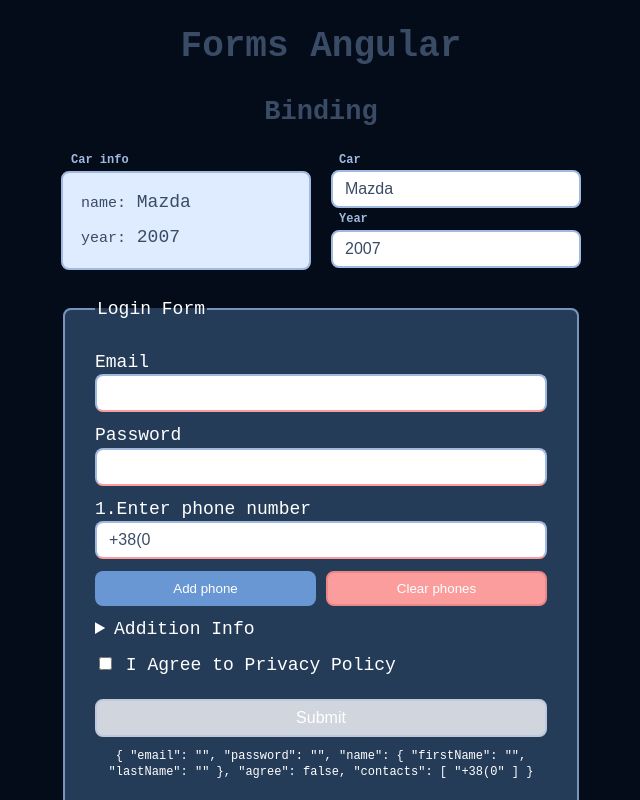
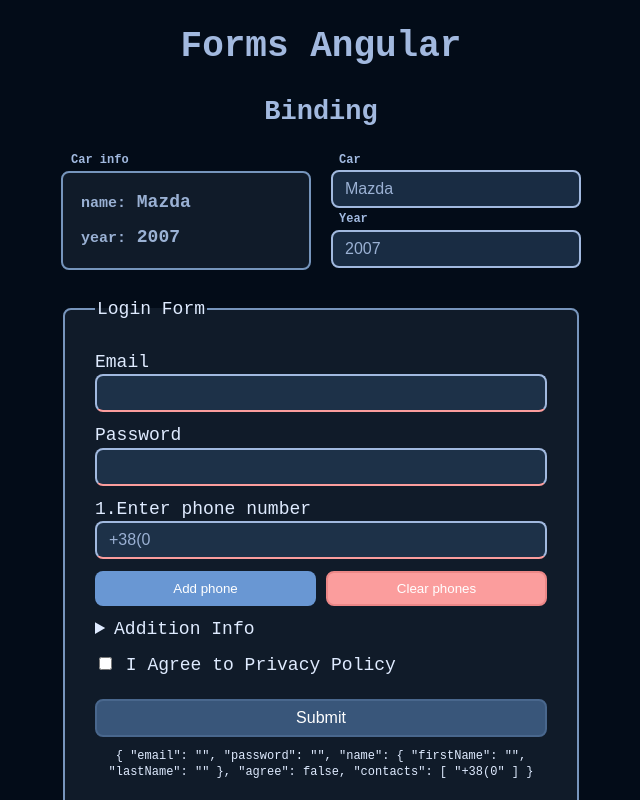
Before and after one commit to NadezhdaKuzmich/ng-forms, an Angular app: page / in a window 1280 px wide. Shown: the top 800 px of the page, without its empty margins (319-959 px from the left). Built offline with nearby package versions, Linux system fonts and the light colour scheme.

Commit message:
edit styles

```diff
--- a/src/app/components/binding/binding.component.scss
+++ b/src/app/components/binding/binding.component.scss
@@ -31,8 +31,9 @@
   flex-direction: column;
   min-width: 250px;
   height: auto;
-  background: #dfebff;
-  border: 2px solid #a2b9df;
+  font-weight: 600;
+  background: #101b29;
+  border: 2px solid #7695bc;
   border-radius: 8px;
   padding: 18px;
   gap: 12px;
--- a/src/styles.scss
+++ b/src/styles.scss
@@ -6,12 +6,13 @@ body {
   font-family: "Courier New", Courier, monospace;
   font-size: 18px;
   line-height: 1.3;
-  color: #3a4b65;
+  color: #9ab1d4;
   background: #030c18;
 }
 
 h1,
 h2 {
+  color: #a2b9df;
   text-align: center;
 }
 
@@ -32,10 +33,16 @@ p {
 input {
   width: 250px;
   font-size: 16px;
-  color: #3a4b65;
+  color: #9bb1d4;
+  background: #253c59ab;
   border: 2px solid #a1b9df;
   border-radius: 8px;
   padding: 8px 12px;
+
+  &:-webkit-autofill {
+    -webkit-box-shadow: 0 0 0 50px #253c59 inset;
+    -webkit-text-fill-color: #9bb1d4;
+  }
 }
 
 form {
@@ -46,8 +53,8 @@ form {
   fieldset {
     display: flex;
     flex-direction: column;
-    color: #fff;
-    background: #253c59;
+    color: #dfebff;
+    background: #101b29;
     border: 2px solid #7795bc;
     border-radius: 8px;
     padding: 30px 30px 40px;
@@ -106,8 +113,9 @@ form {
   }
 
   &:disabled {
-    background: #d1d6de;
-    border-color: #bec9db;
+    background: #39567a;
+    border-color: #49678d;
+    cursor: not-allowed;
   }
 }
 
```
